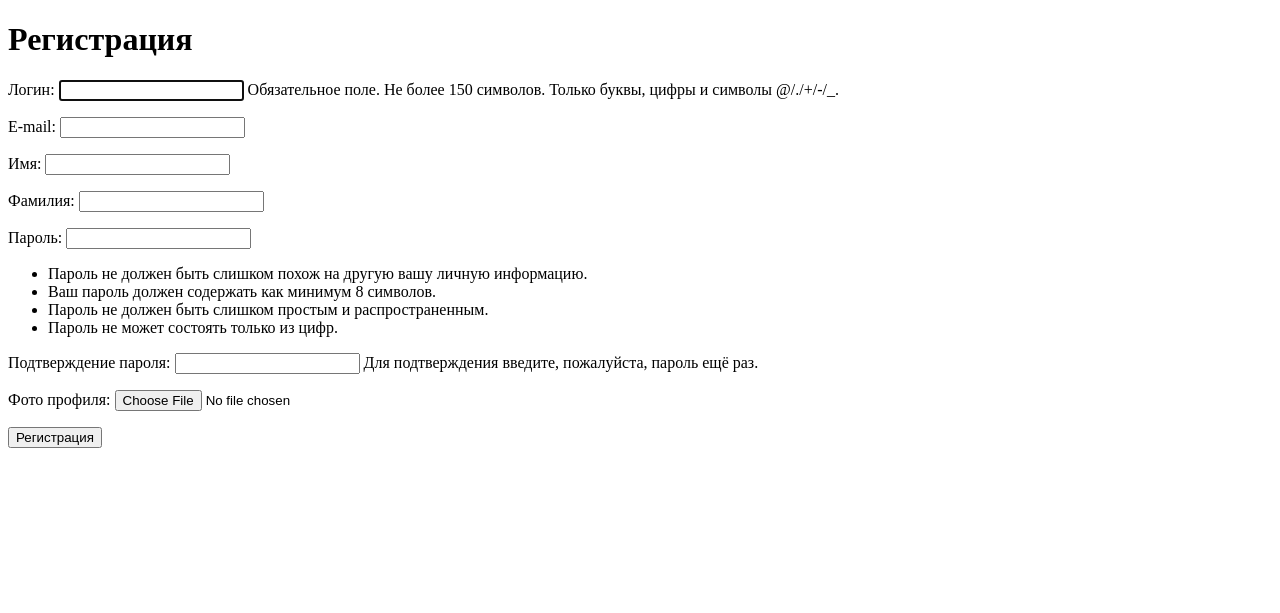
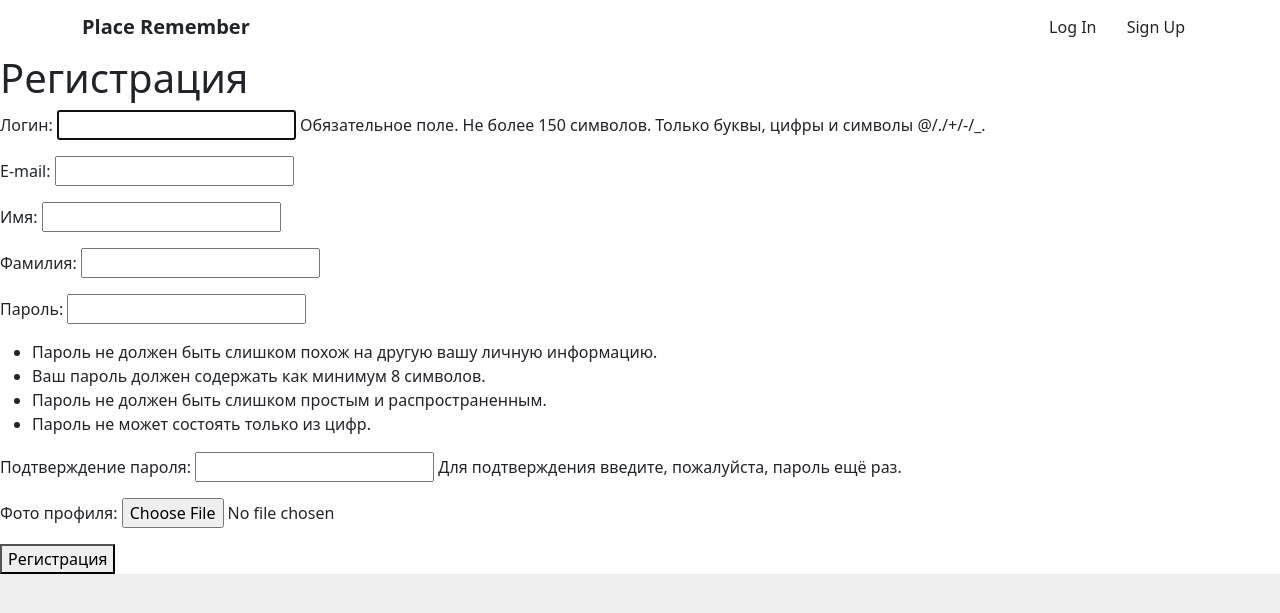
Before and after one commit to DanilFilippov123/places_remember, a Django app: page /registration in a window 1280 px wide. Shown: the top 613 px of the page. Run offline with Django 5.2, Linux system fonts and the light colour scheme.

Commit message:
Add navbar

```diff
--- a/app/pipeline.py
+++ b/app/pipeline.py
@@ -9,7 +9,7 @@ def get_avatar(backend, response, user=None, *args, **kwargs):
     url = None
     has_profile = UserProfile.objects.filter(user=user).exists()
     if backend.name == 'vk-oauth2' and not has_profile:
-        url = response.get()
+        url = response.get('user_photo')
         if url:
             image = requests.get(url)
             profile = UserProfile(user=user)
--- a/static/app/css/style.css
+++ b/static/app/css/style.css
@@ -1,5 +1,18 @@
+
+html {
+  background-color: #eee;
+}
+
 .map {
     width: 600px;
     height: 400px;
     clear:both;
 }
+
+.navbar-brand {
+    font-weight: bold;
+}
+
+.navbar-buttons {
+    margin-bottom: 0;
+}
--- a/templates/app/base.html
+++ b/templates/app/base.html
@@ -10,13 +10,23 @@
 
     <link rel="stylesheet" href="{% static "app/css/style.css" %}">
 
+    <link href="https://cdn.jsdelivr.net/npm/bootstrap@5.0.2/dist/css/bootstrap.min.css" rel="stylesheet"
+          integrity="sha384-EVSTQN3/azprG1Anm3QDgpJLIm9Nao0Yz1ztcQTwFspd3yD65VohhpuuCOmLASjC" crossorigin="anonymous">
+
 
     {% block head %}
 
     {% endblock %}
 </head>
 <body>
-    {% block content %}
-    {% endblock %}
+{% include 'app/navbar.html' %}
+
+{% block content %}
+{% endblock %}
+
+<script src="https://cdn.jsdelivr.net/npm/bootstrap@5.0.2/dist/js/bootstrap.bundle.min.js"
+        integrity="sha384-MrcW6ZMFYlzcLA8Nl+NtUVF0sA7MsXsP1UyJoMp4YLEuNSfAP+JcXn/tWtIaxVXM"
+        crossorigin="anonymous"></script>
+
 </body>
 </html>
--- a/templates/app/index.html
+++ b/templates/app/index.html
@@ -1,5 +1,5 @@
 {% extends 'app/base.html' %}
 
 {% block content %}
-	<a href="{% url 'login_page'%}">Login</a>
+
 {% endblock %}
--- /dev/null
+++ b/templates/app/navbar.html
@@ -0,0 +1,22 @@
+{% load static %}
+
+<nav class="navbar ">
+    <div class="container">
+        <div class="navbar-header ">
+            <span class="navbar-brand">Place Remember</span>
+        </div>
+        {% if not user.is_authenticated %}
+            <p class="navbar-right actions navbar-buttons">
+                <a class="btn btn-default action-button" href="{% url 'login_page' %}">Log In</a>
+                <a class="btn btn-default action-button" href="{% url 'registration_page' %}">Sign Up</a>
+            </p>
+        {% else %}
+            <div class="nav-user-info">
+                <a class="btn btn-default action-button" href="{% url 'my_places_page' %}">{{ user.username }}</a>
+                {% if user.profile.photo %}
+                    <img class="nav-user-photo" src="{{ user.profile.photo.url }}" height="54" width="54" alt="User photo">
+                {% endif %}
+            </div>
+        {% endif %}
+    </div>
+</nav>
--- a/templates/app/user_places.html
+++ b/templates/app/user_places.html
@@ -8,11 +8,7 @@
 {% endblock %}
 
 {% block content %}
-    <header>
-        {% if user.profile.photo %}
-            <img src="{{ user.profile.photo.url }}" alt="Фото пользователя">
-        {% endif %}
-    </header>
+
     <form action="{% url 'logout_page' %}" method="post">
         {% csrf_token %}
         <input type="submit" value="Logout">
```
